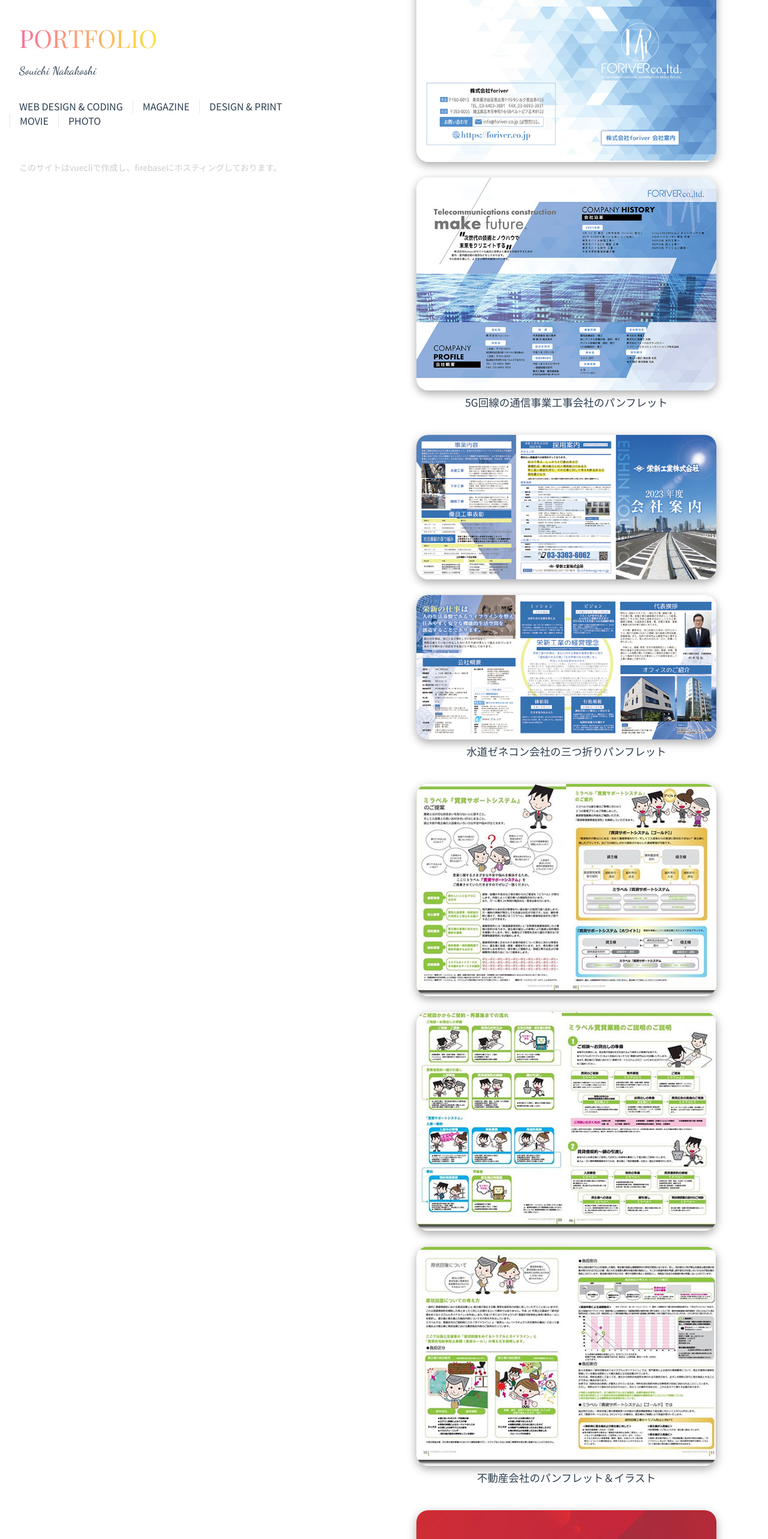
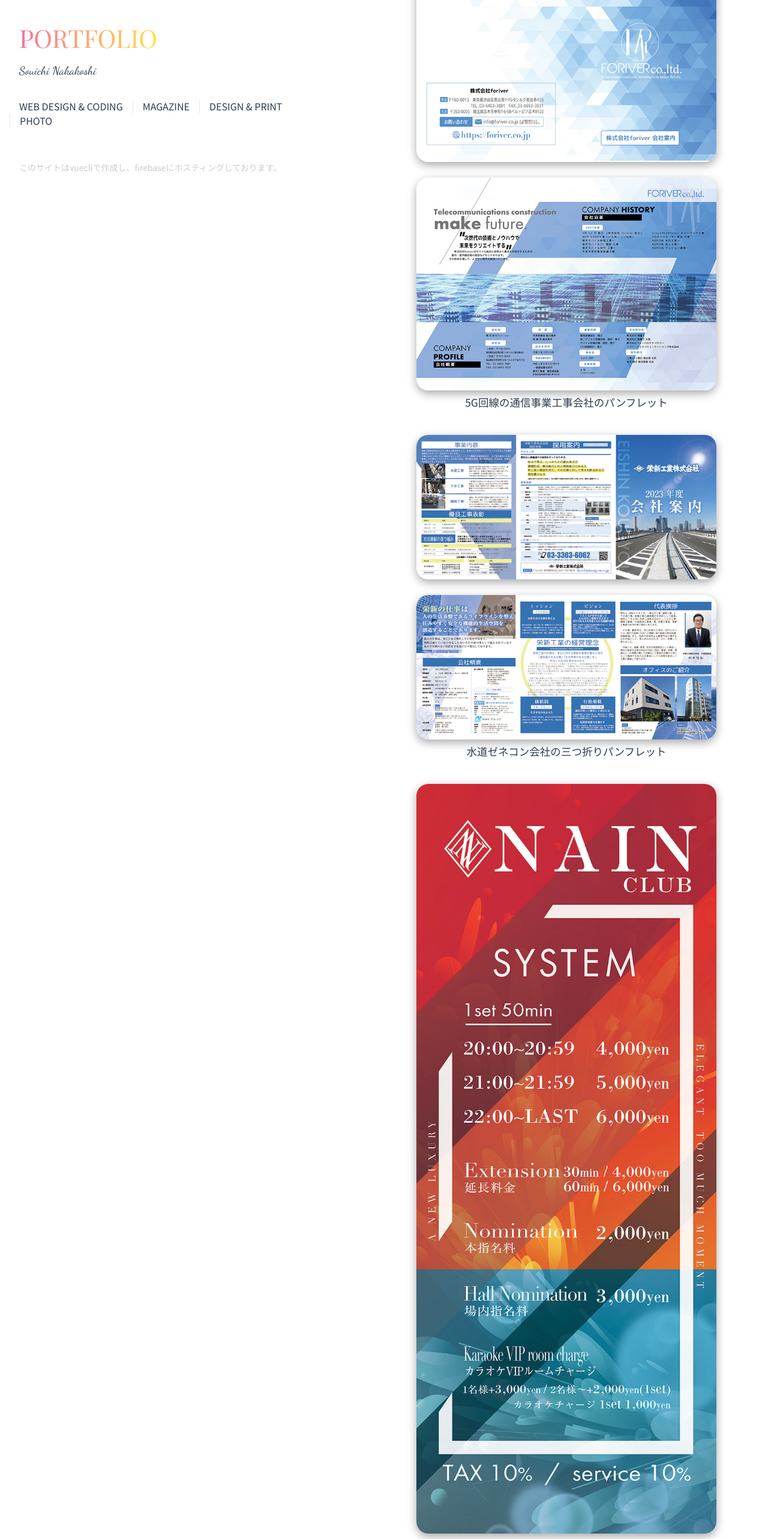
Before and after one commit to kossy310/portfolio, a Vue app: page /print in a window 1280 px wide. Shown: the part 234-2800 px from the top of the page at 60% size. Built offline with nearby package versions, Linux system fonts and the light colour scheme; a web font is replaced by a local one.

Commit message:
作例で微妙なのを削除

```diff
--- a/src/App.vue
+++ b/src/App.vue
@@ -12,7 +12,7 @@ import HelloWorld from "./components/HelloWorld.vue";
         <RouterLink to="/web">WEB DESIGN & CODING</RouterLink>
         <RouterLink to="/magazine">MAGAZINE</RouterLink>
         <RouterLink to="/print">DESIGN & PRINT</RouterLink>
-        <RouterLink to="/movie">MOVIE</RouterLink>
+        <!-- <RouterLink to="/movie">MOVIE</RouterLink> -->
         <RouterLink to="/photo">PHOTO</RouterLink>
       </nav>
       <p>このサイトはvuecliで作成し、firebaseにホスティングしております。</p>
--- a/src/views/PrintView.vue
+++ b/src/views/PrintView.vue
@@ -29,12 +29,12 @@
           />
           <h3 class="skills">水道ゼネコン会社の三つ折りパンフレット</h3>
         </li>
-        <li>
+        <!-- <li>
           <img src="@/assets/img/other/panfu1.jpg" alt="" class="workItem" />
           <img src="@/assets/img/other/panfu2.jpg" alt="" class="workItem" />
           <img src="@/assets/img/other/panfu3.jpg" alt="" class="workItem" />
           <h3 class="skills">不動産会社のパンフレット＆イラスト</h3>
-        </li>
+        </li> -->
         <li>
           <img
             src="@/assets/img/printdesign/kanban.jpg"
```
